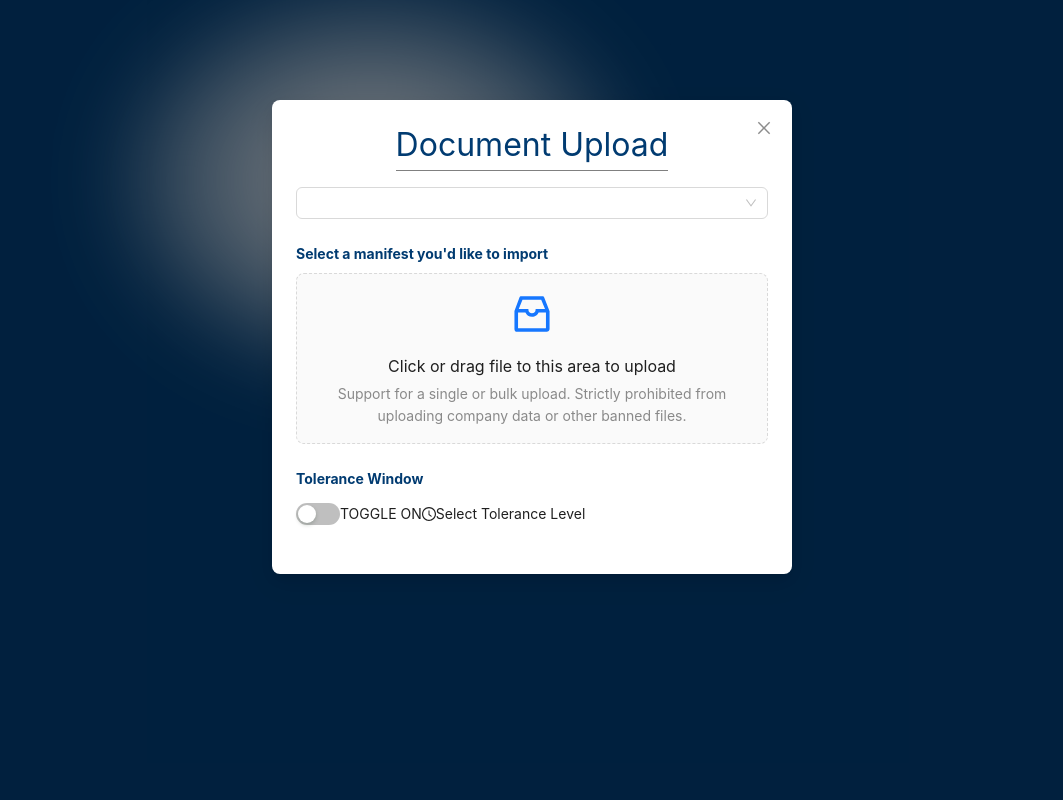
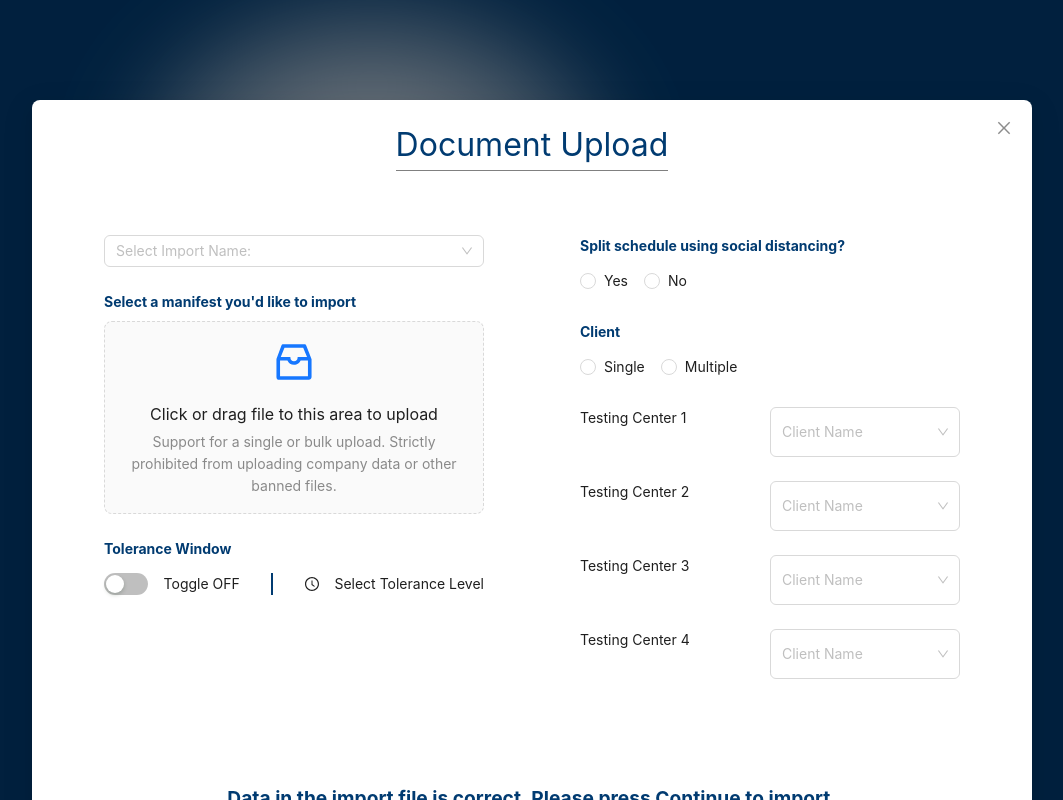
Before and after one commit to paolaguitian/SHGlobal, a Next.js app: page / in a window 1280 px wide. Both pictures are taken after a click on the button "Upload a Document". Shown: the whole page, without its empty margins (108-1171 px from the left). Built offline with nearby package versions, Linux system fonts and the light colour scheme; grey boxes are pictures that could not be loaded.

Commit message:
100% of skeleton

```diff
--- a/src/app/components/docUpload/docUpload.tsx
+++ b/src/app/components/docUpload/docUpload.tsx
@@ -1,5 +1,5 @@
-import React, { useRef } from 'react'
-import { Modal, Form, Select, Upload, Switch, Slider } from 'antd'
+import React, { useRef, useState } from 'react'
+import { Modal, Form, Select, Upload, Switch, Radio, Button } from 'antd'
 import type { UploadProps, message } from 'antd';
 
 import InboxOutlined from '@ant-design/icons/InboxOutlined'
@@ -11,13 +11,23 @@ const { Dragger } = Upload;
 
 type Props = {
     visible: boolean
+    closeModal: () => void
 }
 
+/**
+ * TODO:
+ * add onSubmit logic
+ * update styles on entry button
+ * add location chunks
+ * perfect styles
+ * add API call for dummy dropdown values
+ * check on D&D logic, check errors
+ */
 export const DocUpload: React.FC<Props> = (props: Props) => {
+    const [isOnOff, setisOnOff] = useState('OFF');
     const formRef = useRef(null)
 
     const submitDoc = (values: any) => {
-        //create payload
         //send data to BE
         console.table(values)
     }
@@ -58,19 +68,35 @@ export const DocUpload: React.FC<Props> = (props: Props) => {
         )
     }
 
+    const getTestingCenter = (name: string, label: string) => (
+        <Form.Item name={name}>
+            <div className='docUp-form-row'>
+                <div>{label}</div>
+                <Select placeholder='Client Name' style={{ width: '190px', height: '50px' }}>
+                    <Select.Option
+                        value={'getCode'}
+                    >
+                        Demo
+                    </Select.Option>
+                    <ClockCircleOutlined />
+
+                    {/* todo: fetch dummy data for showacase */}
+                </Select>
+            </div>
+        </Form.Item>
+    )
+
     const renderForm = () => (
         <Form
-            onFinish={submitDoc}
             initialValues={{}}
             layout='vertical'
+            className='docUp-modal-body'
+            onFinish={submitDoc}
         >
             <div className='docUp-form-col'>
                 <Form.Item name='demoName'>
-                    <Select>
-                        <Select.Option
-                            placeholder='Select Import Name:'
-                            value="importName"
-                        >
+                    <Select placeholder='Select Import Name:'>
+                        <Select.Option value="importName">
                             Demo
                         </Select.Option>
                         {/* todo: fetch dummy data for showacase */}
@@ -81,14 +107,32 @@ export const DocUpload: React.FC<Props> = (props: Props) => {
                 </Form.Item>
                 <Form.Item label='Tolerance Window' colon name='isToggle'>
                     <div className='docUp-form-row'>
-                        <Switch />
-                        <div>TOGGLE ON</div>
+                        <Switch onChange={(checked) => checked ? setisOnOff('ON') : setisOnOff('OFF')} />
+                        <div>{`Toggle ${isOnOff}`}</div>
+                        <div className='docUp-form-divider' />
                         <ClockCircleOutlined />
                         <div>Select Tolerance Level</div>
                     </div>
                 </Form.Item>
             </div>
-            <div className='docUp-form-col'></div>
+            <div className='docUp-form-col'>
+                <Form.Item label="Split schedule using social distancing?" name='scheduleSplit'>
+                    <Radio.Group>
+                        <Radio value="0"> Yes </Radio>
+                        <Radio value="1"> No </Radio>
+                    </Radio.Group>
+                </Form.Item>
+                <Form.Item label="Client" name='client'>
+                    <Radio.Group>
+                        <Radio value="0"> Single </Radio>
+                        <Radio value="1"> Multiple </Radio>
+                    </Radio.Group>
+                </Form.Item>
+                {getTestingCenter('tc1', 'Testing Center 1')}
+                {getTestingCenter('tc2', 'Testing Center 2')}
+                {getTestingCenter('tc3', 'Testing Center 3')}
+                {getTestingCenter('tc4', 'Testing Center 4')}
+            </div>
         </Form>
     )
 
@@ -98,6 +142,7 @@ export const DocUpload: React.FC<Props> = (props: Props) => {
             <Modal
                 open={props.visible}
                 footer={null}
+                width={1000}
             >
                 <div className='docUp-modal'>
                     <div className='docUp-modal-header'>
@@ -105,10 +150,23 @@ export const DocUpload: React.FC<Props> = (props: Props) => {
                             Document Upload
                         </div>
                     </div>
-                    <div className='docup-modal-body'>
+                    <div>
                         {renderForm()}
                     </div>
-                    <div className='docup-modal-footer'></div>
+                    <div className='docUp-modal-footer'>
+                        <div className='docUp-modal-submit-title'>
+                            Data in the import file is correct. Please press Continue to import.
+                        </div>
+                        <div className='docUp-modal-submit-buttons'>
+                            <Button
+                                type="primary"
+                                style={{ backgroundColor: '#013B71', width: '' }}
+                            >
+                                Continue Import
+                            </Button>
+                            <Button onClick={props.closeModal}>Cancel</Button>
+                        </div>
+                    </div>
                 </div>
             </Modal>
         </div>
--- a/src/app/components/docUpload/styles.css
+++ b/src/app/components/docUpload/styles.css
@@ -24,22 +24,43 @@
 
 .docUp-modal-body {
     display: flex;
-    flex-direction: row;
 }
 
 .docUp-form-col {
     display: flex;
     flex-direction: column;
+    margin: 3rem;
+    width: 50%;
 }
 
 .docUp-form-row {
     display: flex;
     flex-direction: row;
+    justify-content: space-between;
+}
+
+.docUp-form-divider {
+    border-right: 2px solid #013B71;
+    margin: 0 1rem;
 }
 
 .docUp-modal-footer {
     display: flex;
     flex-direction: column;
+    align-items: center;
+    margin: 2rem;
+}
+
+.docUp-modal-submit-title {
+    font-size: 1.2rem;
+    color: #013B71;
+    font-weight: bold;
+}
+
+.docUp-modal-submit-buttons {
+    display: flex;
+    flex-direction: row;
+    margin-top: 1.5rem;
 }
 
 .ant-form-item-label>label {
--- a/src/app/page.tsx
+++ b/src/app/page.tsx
@@ -9,7 +9,7 @@ import { DocUpload } from "./components/docUpload/docUpload";
 export default function Home() {
   const [showModal, setShowModal] = useState(false)
 
-  const renderDocUpload = () => <DocUpload visible={showModal} />
+  const renderDocUpload = () => <DocUpload visible={showModal} closeModal={() => setShowModal(false)} />
   return (
     <main className={styles.main}>
       <div className={styles.center}>
```
